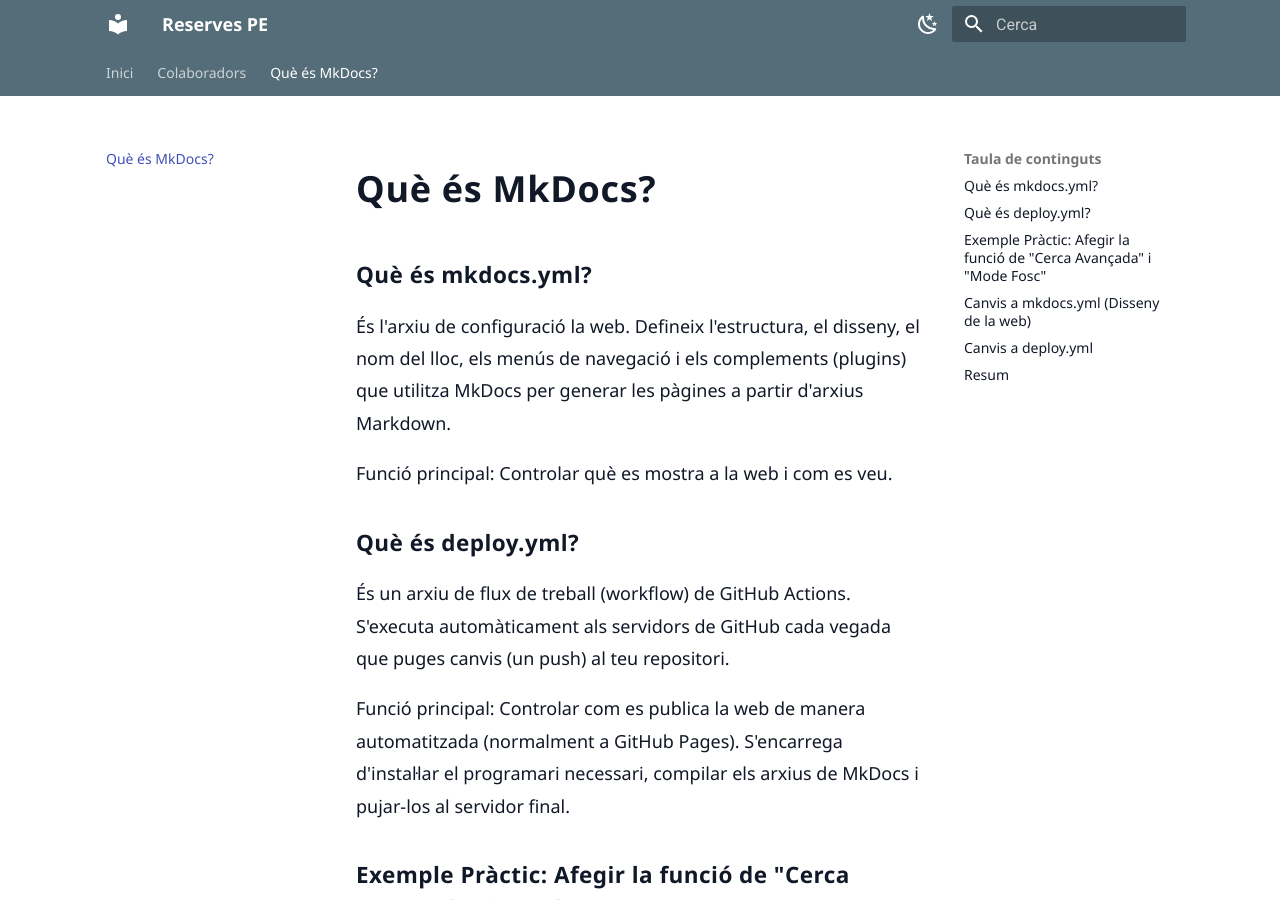
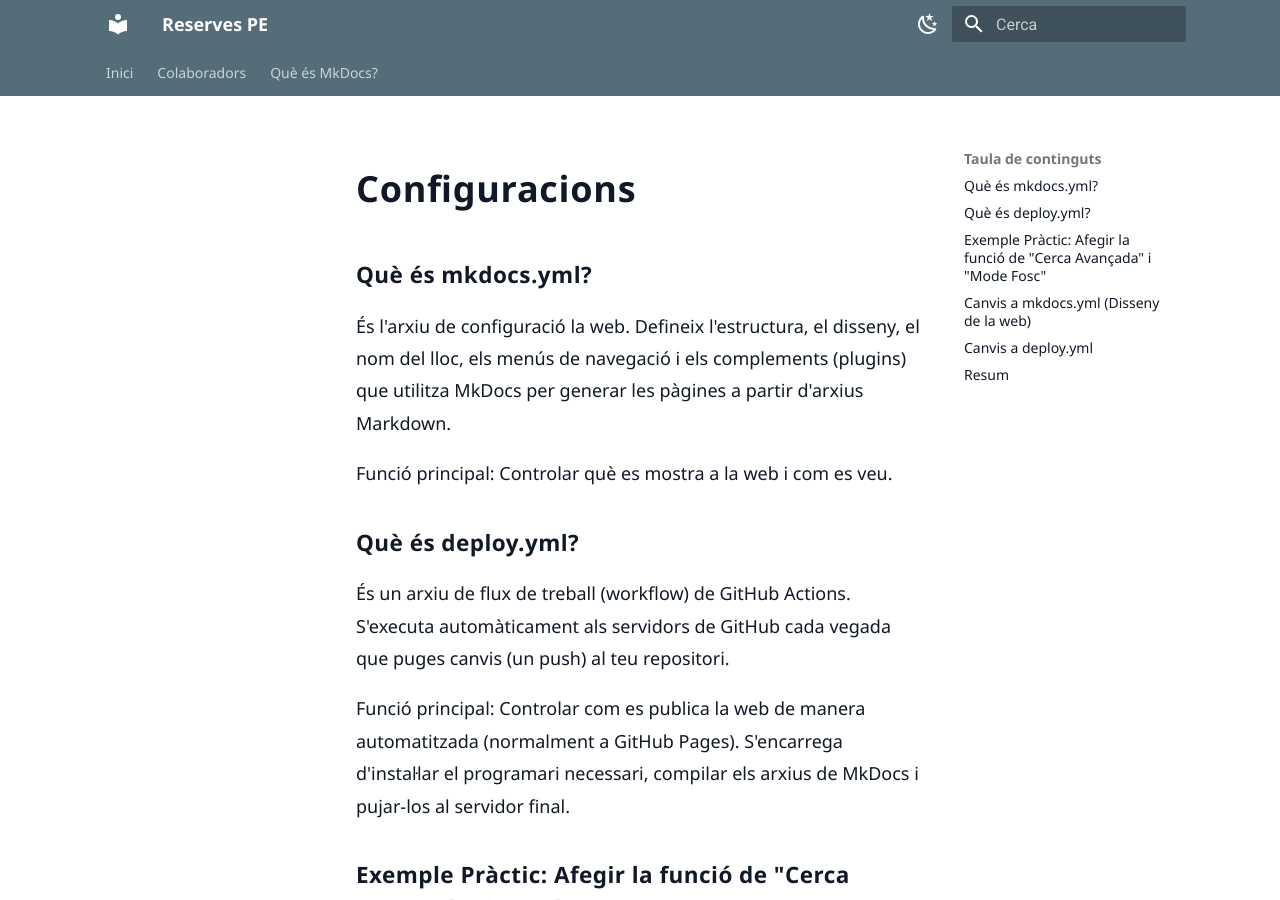
Before and after one commit to burguenopablo7-sketch/reserves-pe, an MkDocs documentation site: the page built from docs/config.md, in a window 1280 px wide and 900 px high. Built offline with MkDocs 1.6.1 and Material for MkDocs 9.7.7, drawn with Linux system fonts in a browser that asks for light colours.

Commit message:
Afegir documentació sobre configuracions de MkDocs

```diff
--- a/docs/que-es-mkdocs.md
+++ b/docs/config.md
@@ -1,4 +1,4 @@
-# **Què és MkDocs?**
+# **Configuracions**
 
 ### **Què és mkdocs.yml?**
 
```
